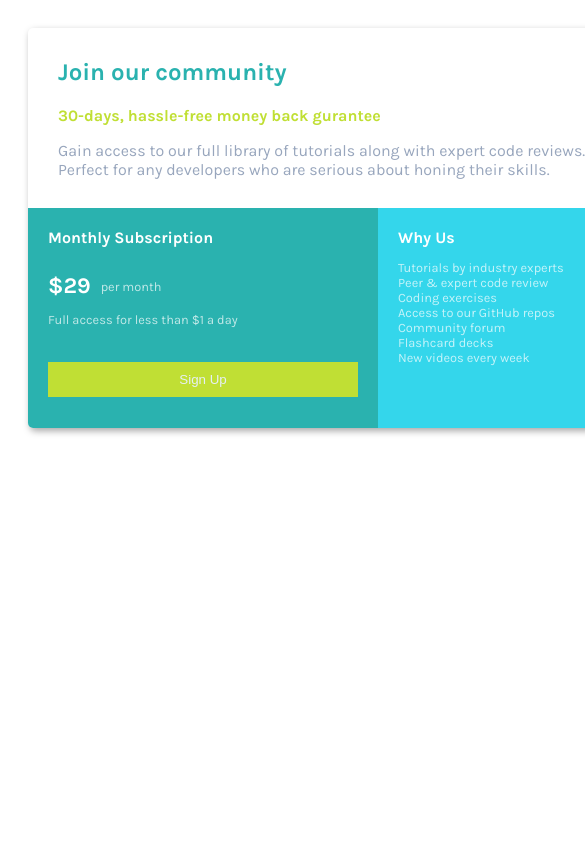
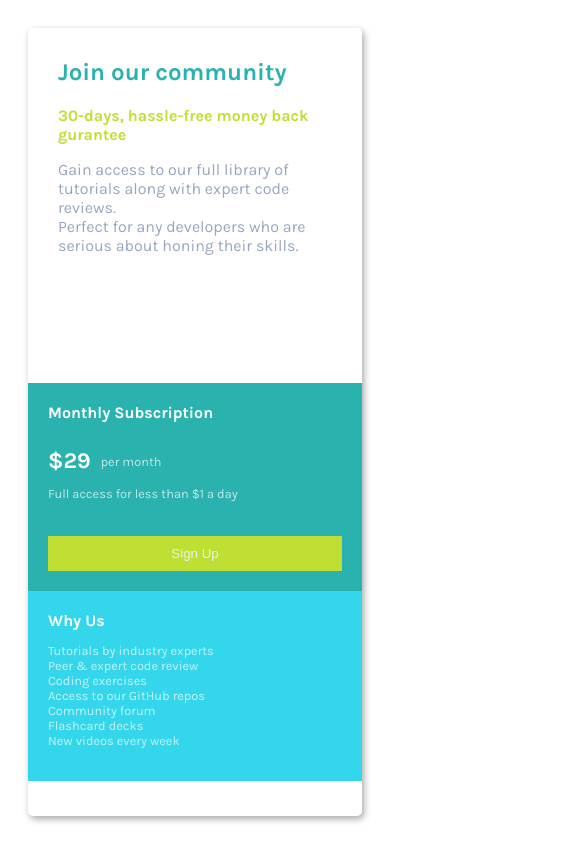
Before and after one commit to Mennatalla-Khougha/Pricing-card-Frontend-Mentor-Challenge, a plain HTML site: page index.html in a window 390 px wide. Shown: the top 844 px of the page, 585 px wide, since content can reach past the window. Drawn offline with Linux system fonts and the light colour scheme.

Commit message:
Update style.css

```diff
--- a/style.css
+++ b/style.css
@@ -90,3 +90,9 @@ button:hover{
   background-color: #DFEA33;
   transform: scale(1.02);
 }
+@media (max-width:615px){
+  .left, .right, #card{
+    width: 100%;
+    height:auto;
+  }
+}
```
